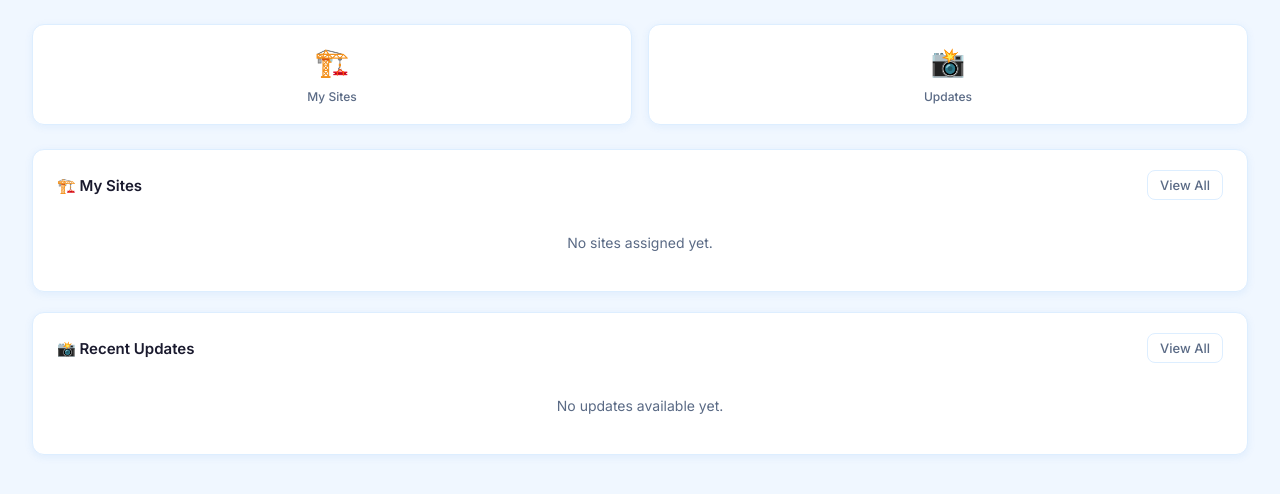
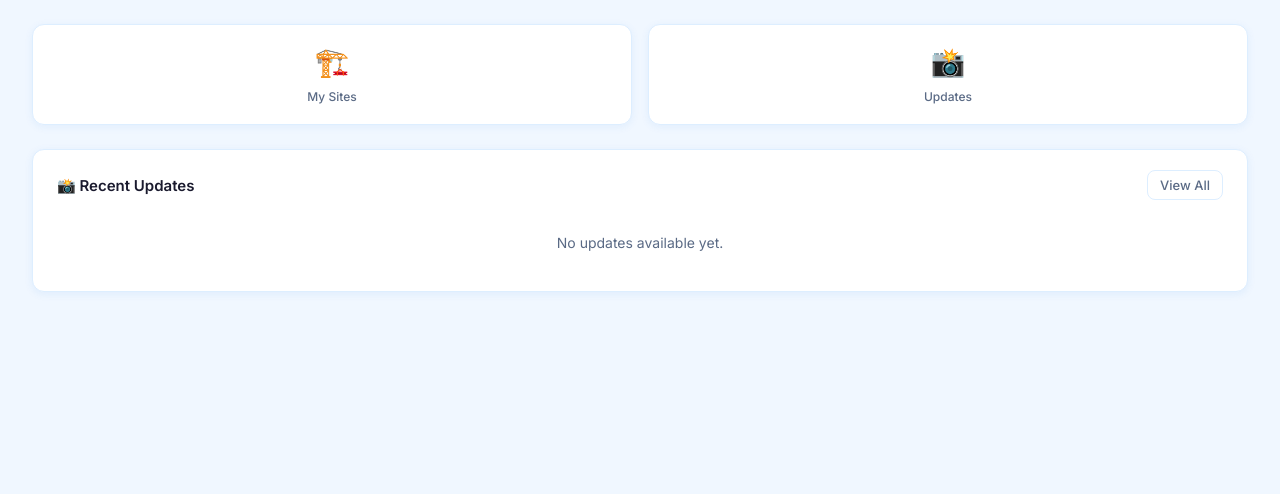
Before and after one commit to yasinmass/E_Tech, a Django app: template core/templates/customer_dashboard.html in a window 1280 px wide. Shown: the part 133-627 px from the top of the page. Run offline with Django 5.2, Linux system fonts and the light colour scheme; the template is opened without the code that fills it, so the values that code supplies are empty; some libraries are stand-ins or nearby versions.

Commit message:
Remove My Sites section from customer dashboard

```diff
--- a/core/templates/customer_dashboard.html
+++ b/core/templates/customer_dashboard.html
@@ -23,27 +23,6 @@
   </div>
 </div>
 
-<div class="card">
-  <div class="section-header">
-    <span class="section-title">🏗️ My Sites</span>
-    <a href="{% url 'customer_sites' %}" class="btn btn-sm btn-secondary">View All</a>
-  </div>
-  {% if sites %}
-  <div class="grid-2" style="margin-top:0;">
-    {% for site in sites %}
-    <div style="background:#F0F7FF; border-radius:10px; padding:16px; border:1px solid #DDEEFF;">
-      <div style="font-size:15px; font-weight:700; margin-bottom:6px;">{{ site.name }}</div>
-      {% if site.address %}<p style="font-size:13px; color:var(--text-secondary); margin-bottom:6px;">📍 {{ site.address }}</p>{% endif %}
-      <div style="font-size:12px; color:var(--text-secondary);">
-        Workers: {% for w in site.workers.all %}<span class="worker-tag">{{ w.get_full_name|default:w.username }}</span>{% empty %}None{% endfor %}
-      </div>
-    </div>
-    {% endfor %}
-  </div>
-  {% else %}
-  <p style="color:var(--text-secondary); text-align:center; padding:20px;">No sites assigned yet.</p>
-  {% endif %}
-</div>
 
 <div class="card">
   <div class="section-header">
```
